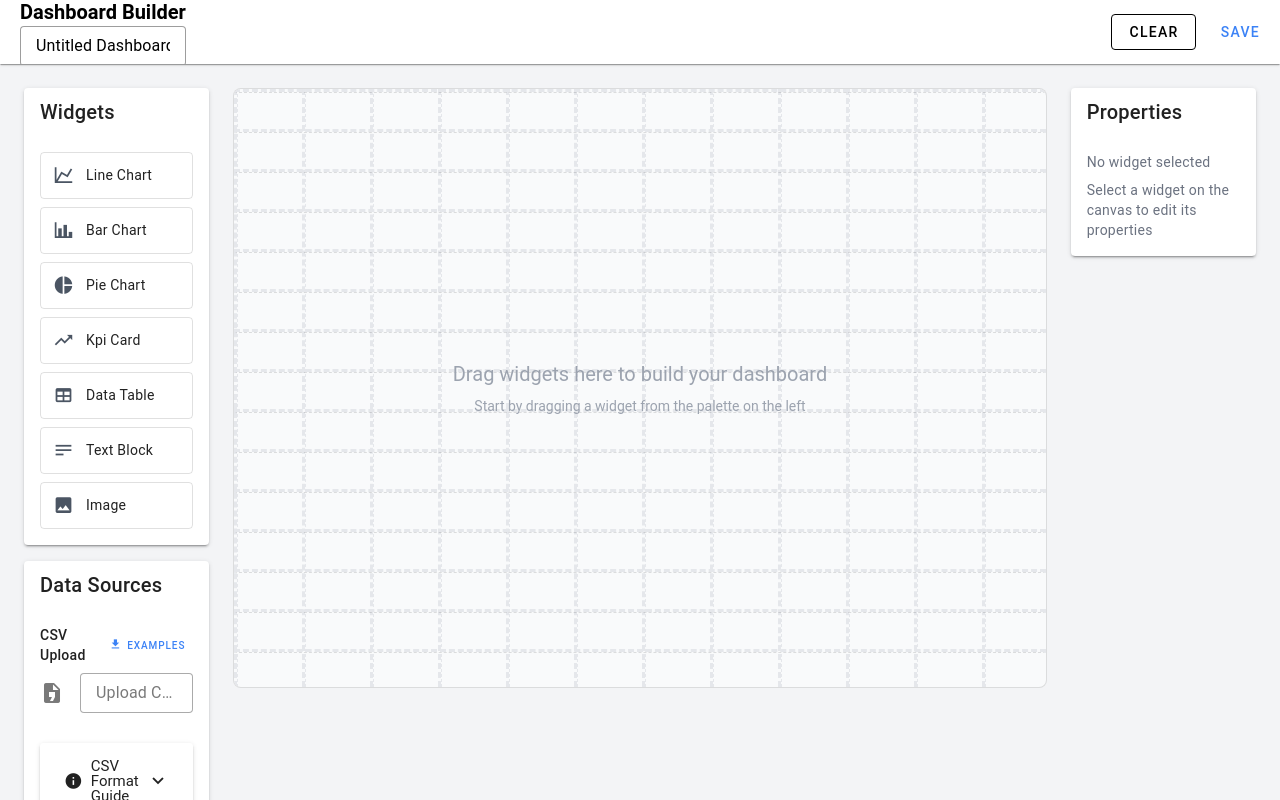
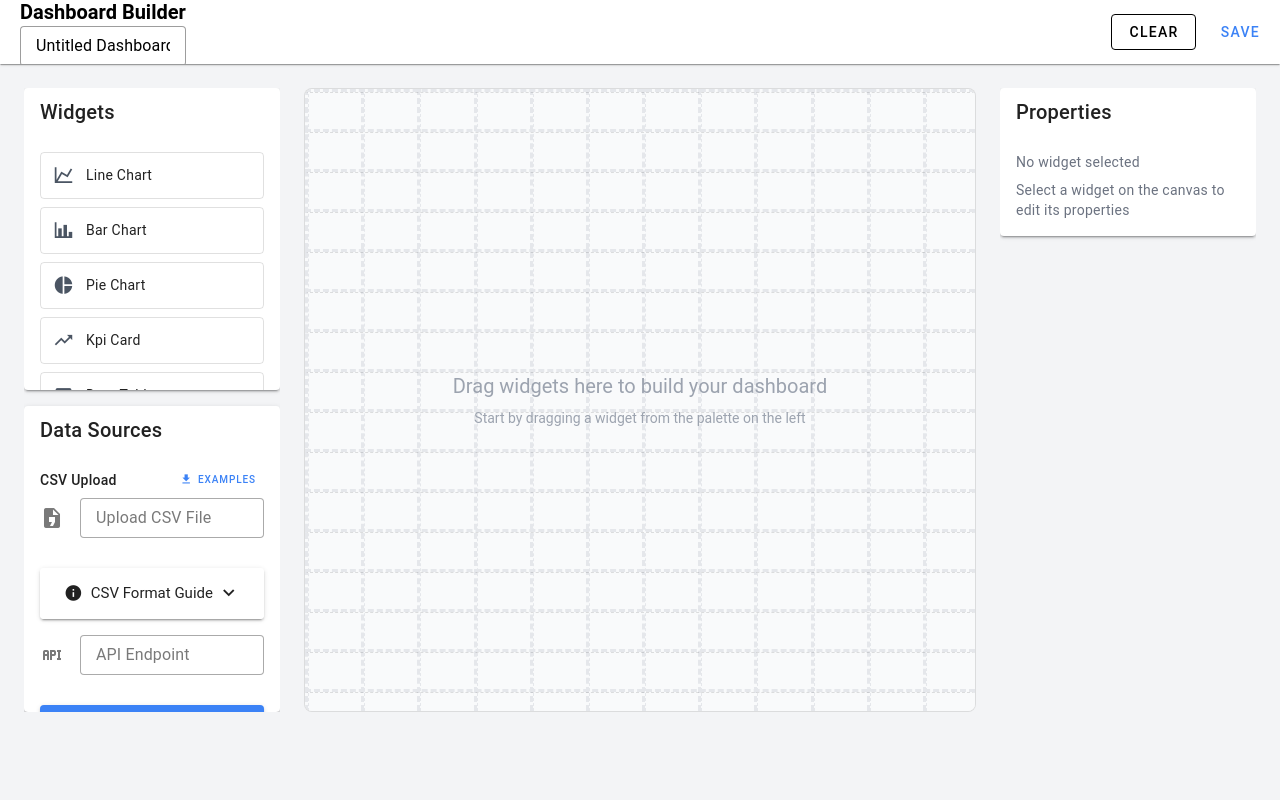
Before and after one commit to raihanmahmudiut/chart-builder, a Nuxt app: page / in a window 1280 px wide. Shown: the top 800 px of the page. Built offline with nearby package versions, Linux system fonts and the light colour scheme.

Commit message:
increased canvas height

```diff
--- a/components/builder/DashboardCanvas.vue
+++ b/components/builder/DashboardCanvas.vue
@@ -1,7 +1,7 @@
 <template>
   <div
     ref="canvasRef"
-    class="dashboard-canvas relative bg-gray-50 border border-gray-200 rounded-lg min-h-[600px] w-full overflow-hidden"
+    class="dashboard-canvas relative bg-gray-50 border border-gray-200 rounded-lg w-full h-full overflow-auto"
     role="application"
   >
     <!-- Grid background -->
@@ -154,5 +154,26 @@ onMounted(() => {
 <style scoped>
 .dashboard-canvas {
   position: relative;
+  min-height: 100%;
+}
+
+/* Custom scrollbar for canvas */
+.dashboard-canvas::-webkit-scrollbar {
+  width: 8px;
+  height: 8px;
+}
+
+.dashboard-canvas::-webkit-scrollbar-track {
+  background: #f1f1f1;
+  border-radius: 4px;
+}
+
+.dashboard-canvas::-webkit-scrollbar-thumb {
+  background: #cbd5e1;
+  border-radius: 4px;
+}
+
+.dashboard-canvas::-webkit-scrollbar-thumb:hover {
+  background: #94a3b8;
 }
 </style>
--- a/pages/index.vue
+++ b/pages/index.vue
@@ -34,27 +34,25 @@
       </v-app-bar>
 
       <!-- Main Content -->
-      <v-main>
-        <v-container fluid class="pa-6">
-          <div class="grid grid-cols-12 gap-6">
+      <v-main class="main-content">
+        <div class="dashboard-layout">
           <!-- Left Sidebar - Widget Palette & Data Sources -->
-            <div class="col-span-2 flex flex-col space-y-4">
+          <div class="sidebar-left">
             <WidgetPalette />
             <DataSourcePanel />
           </div>
 
           <!-- Main Canvas Area -->
-            <div class="col-span-8">
+          <div class="canvas-area">
             <DashboardCanvas />
           </div>
 
           <!-- Right Sidebar - Property Editor -->
-            <div class="col-span-2 flex flex-col space-y-2">
+          <div class="sidebar-right">
             <PropertyEditor />
             <MinimizedWidgetsContainer />
           </div>
         </div>
-        </v-container>
       </v-main>
     </div>
   </v-app>
@@ -99,9 +97,55 @@ const saveDashboard = () => {
 }
 </script>
 
-<style>
-body {
-  margin: 0;
-  padding: 0;
+<style scoped>
+.main-content {
+  height: calc(100vh - 64px); /* Full viewport height minus header */
+  overflow: hidden;
+}
+
+.dashboard-layout {
+  display: grid;
+  grid-template-columns: 256px 1fr 256px; /* Fixed sidebars, flexible canvas */
+  gap: 24px;
+  height: 100%;
+  padding: 24px;
+  overflow: hidden;
+}
+
+.sidebar-left,
+.sidebar-right {
+  display: flex;
+  flex-direction: column;
+  gap: 16px;
+  overflow-y: auto;
+  height: 100%;
+}
+
+.canvas-area {
+  height: 100%;
+  overflow: hidden;
+}
+
+/* Scrollbar styling for sidebars */
+.sidebar-left::-webkit-scrollbar,
+.sidebar-right::-webkit-scrollbar {
+  width: 6px;
+}
+
+.sidebar-left::-webkit-scrollbar-track,
+.sidebar-right::-webkit-scrollbar-track {
+  background: #f1f1f1;
+  border-radius: 3px;
+}
+
+.sidebar-left::-webkit-scrollbar-thumb,
+.sidebar-right::-webkit-scrollbar-thumb {
+  background: #888;
+  border-radius: 3px;
+}
+
+.sidebar-left::-webkit-scrollbar-thumb:hover,
+.sidebar-right::-webkit-scrollbar-thumb:hover {
+  background: #555;
 }
 </style>
```
Lines whose indentation alone changed are shown as unchanged.
